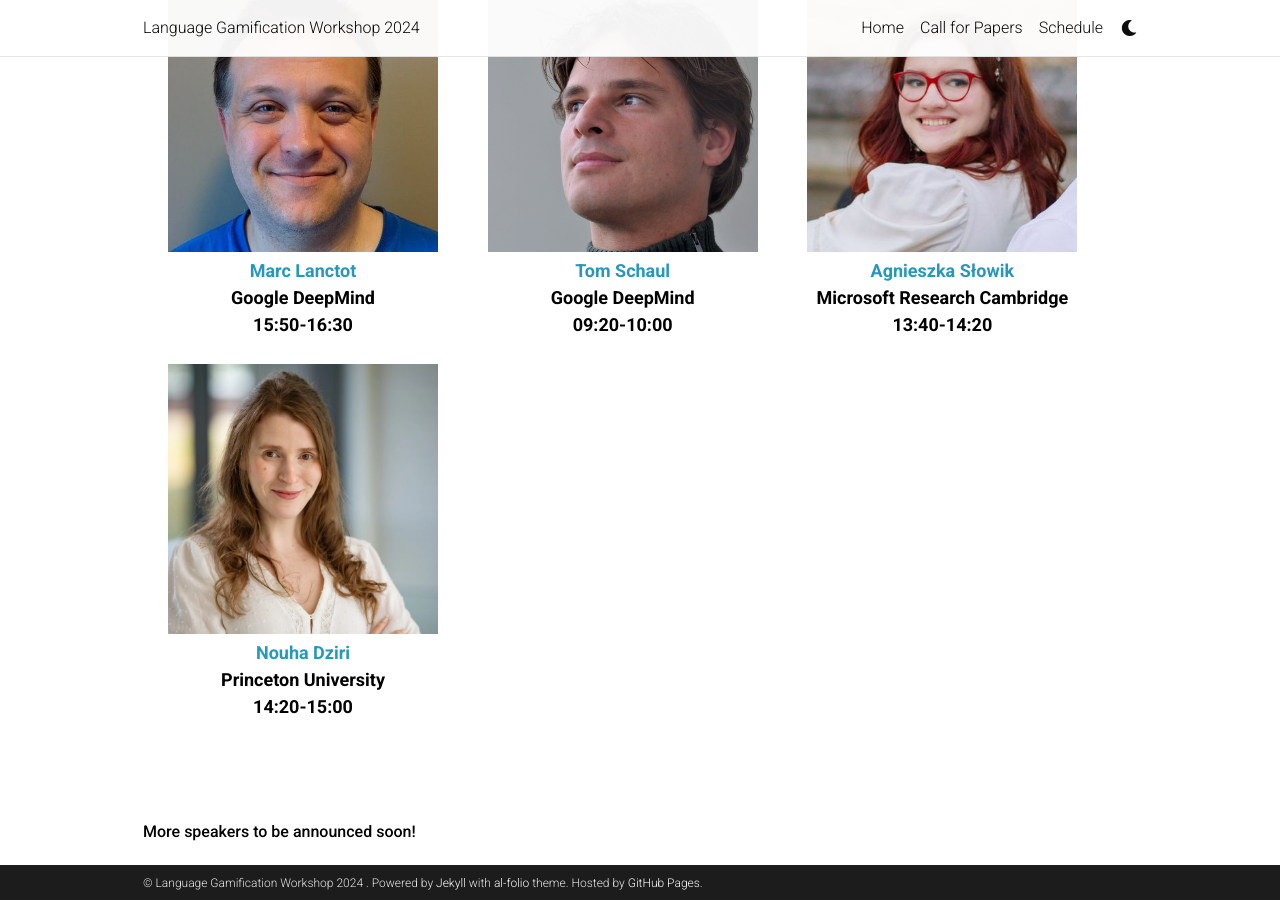
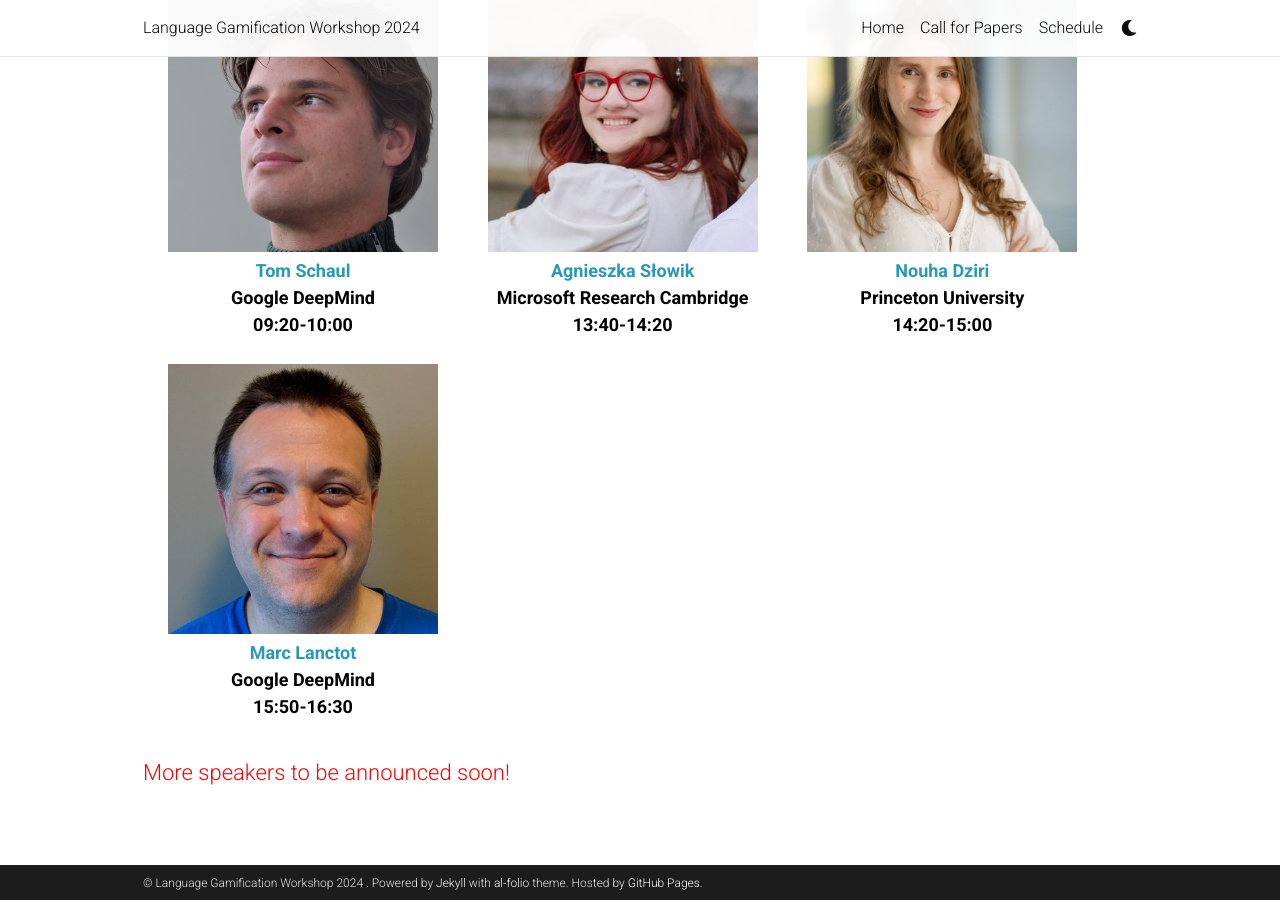
Before and after one commit to opensourcing-foundation-models/opensourcing-foundation-models.github.io, a Jekyll site: the page built from _pages/home.md, in a window 1280 px wide and 900 px high, scrolled down 1128 px. Built offline with Jekyll 4.4.1, drawn with Linux system fonts in a browser that asks for light colours; emoji names are drawn with the system emoji font; comment, search, counter and statistics services are not loaded; a style sheet for code colours, icons or effects is not loaded.

Commit message:
ajusted the order of speakers to be chronological

```diff
--- a/_pages/home.md
+++ b/_pages/home.md
@@ -59,11 +59,6 @@ This workshop invites an exploration of Language Gamification through a diverse
 <html>
     <div class="team-container">
         <div class="sponsor">
-            <img src="/assets/img/speakers/marc_lanctot.jpg" alt="Marc">
-            <p><a href="https://mlanctot.info/">Marc Lanctot</a>
-            <br>Google DeepMind<br>15:50-16:30</p>
-        </div>
-        <div class="sponsor">
             <img src="/assets/img/speakers/tom_schaul.jpg" alt="Tom">
             <p><a href="https://schaul.site44.com/">Tom Schaul</a>
             <br>Google DeepMind<br>09:20-10:00</p>
@@ -78,14 +73,20 @@ This workshop invites an exploration of Language Gamification through a diverse
             <p><a href="https://nouhadziri.github.io/">Nouha Dziri</a>
             <br>Princeton University<br>14:20-15:00</p>
         </div>
+        <div class="sponsor">
+            <img src="/assets/img/speakers/marc_lanctot.jpg" alt="Marc">
+            <p><a href="https://mlanctot.info/">Marc Lanctot</a>
+            <br>Google DeepMind<br>15:50-16:30</p>
+        </div>
     </div>
 </html>
 
+<span style="color:red;font-size:22px;">
+    More speakers to be announced soon!
+</span>
+
 <br>
 <br>
-
-**More speakers to be announced soon!**
-
 
 <!-- ## Organization Chairs -->
 <!-- <html> -->
```
